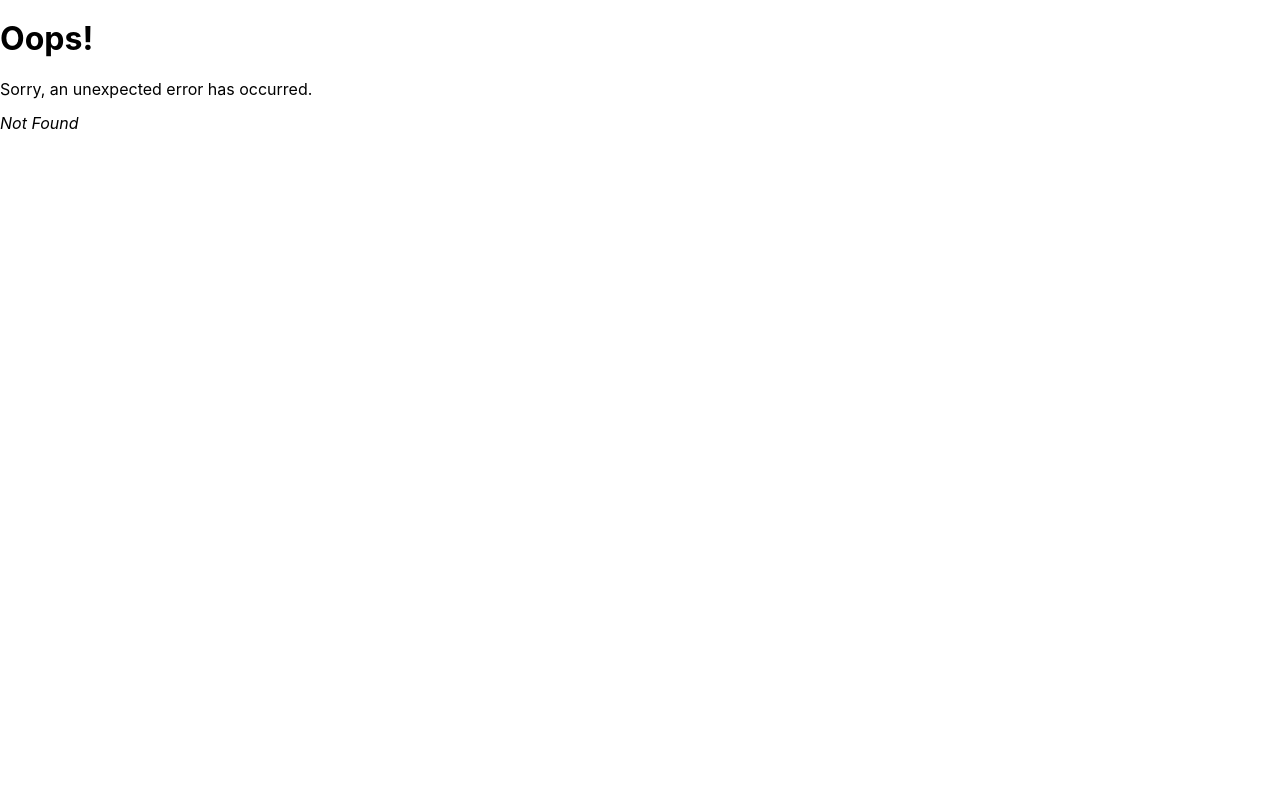
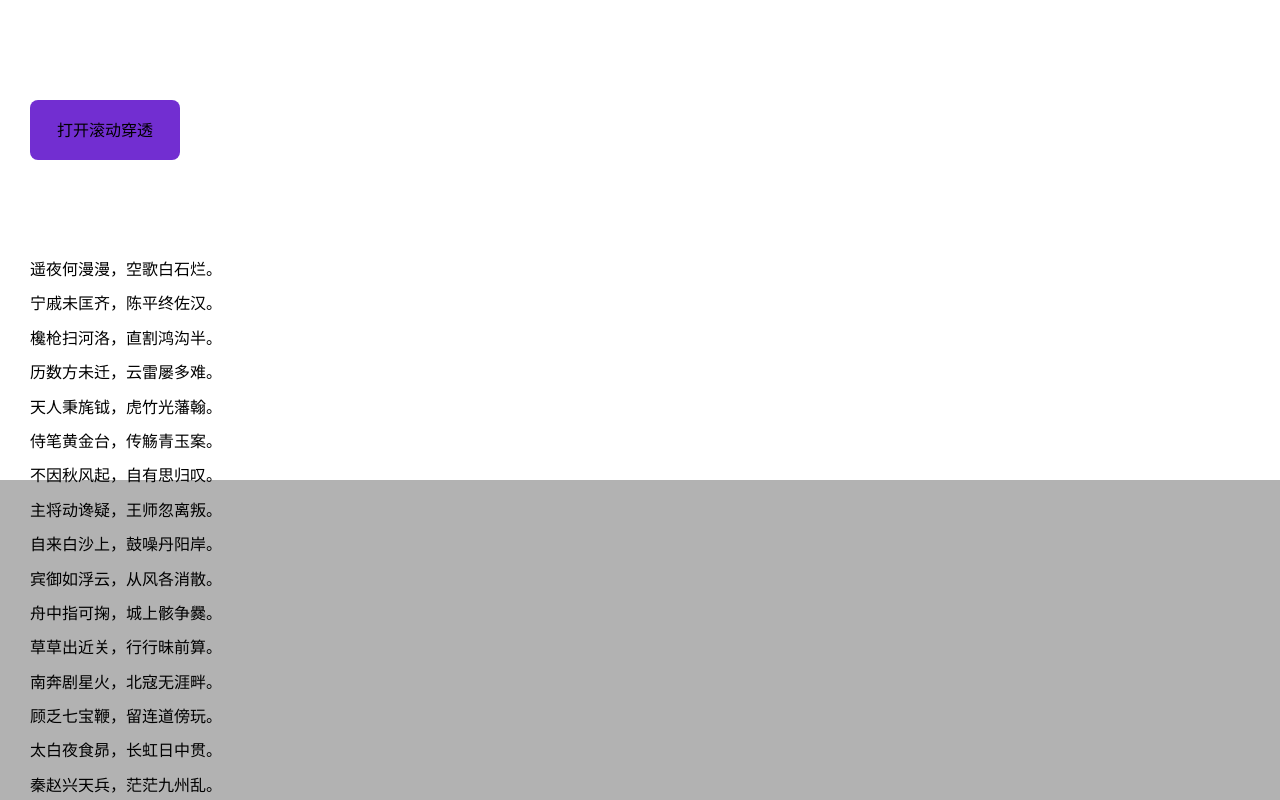
Before and after one commit to hui1991/react-app, a React (Create React App) app: page /pointerEvents in a window 1280 px wide. Before the commit this address had no page. Built offline with nearby package versions, Linux system fonts and the light colour scheme.

Commit message:
feat: pointer-events

```diff
--- a/src/index.css
+++ b/src/index.css
@@ -11,3 +11,8 @@ code {
   font-family: source-code-pro, Menlo, Monaco, Consolas, 'Courier New',
     monospace;
 }
+
+html,
+body {
+  overflow: hidden;
+}
--- a/src/pages/home/index.jsx
+++ b/src/pages/home/index.jsx
@@ -1,5 +1,5 @@
-import styles from './index.module.css';
 import { useNavigate } from 'react-router-dom';
+import './index.scss';
 
 const homeList = [
   {
@@ -38,6 +38,10 @@ const homeList = [
     content: 'modal',
     path: '/modal',
   },
+  {
+    content: '滚动穿透',
+    path: '/pointerEvents',
+  },
 ];
 
 /**
@@ -50,7 +54,7 @@ function Home() {
     return (
       <div
         key={index}
-        className={styles.homeListItem}
+        className="home-list-item"
         onClick={() => {
           navigate(path);
         }}
@@ -66,7 +70,7 @@ function Home() {
     );
   };
 
-  return <div className={styles.homeLayout}>{renderHomeList()}</div>;
+  return <div className="home-layout">{renderHomeList()}</div>;
 }
 
 export default Home;
--- a/src/pages/home/index.module.css
+++ /dev/null
@@ -1,15 +0,0 @@
-.homeLayout {
-  background-color: #DDDDDD;
-}
-
-.homeListItem {
-  height: 50px;
-  line-height: 50px;
-  background-color: white;
-  border-bottom: 1px solid #989EA4;
-  padding-left: 15px;
-}
-
-.homeListItem:last-child{
-  border-bottom: transparent;
-}
--- /dev/null
+++ b/src/pages/home/index.scss
@@ -0,0 +1,29 @@
+.home-layout {
+  width: 100vw;
+  background-color: white;
+  overflow-x: hidden;
+}
+
+.home-list-item {
+  position: relative;
+  height: 50px;
+  line-height: 50px;
+  background-color: white;
+  margin: 0 30px;
+  font-size: 16px;
+  font-weight: 400;
+
+  &::after {
+    position: absolute;
+    top: 49px;
+    left: 0;
+    content: '';
+    width: calc(100vw - 60px);
+    height: 1px;
+    background: #eee;
+  }
+
+  &:last-child::after {
+    display: none;
+  }
+}
--- /dev/null
+++ b/src/pages/pointer-events/index.scss
@@ -0,0 +1,28 @@
+.scroll-page {
+  width: 100vw;
+  height: 100vh;
+  overflow: scroll;
+}
+
+.scroll-page-container {
+  height: 200vh;
+  margin-left: 30px;
+}
+
+.bottom-mask {
+  position: fixed;
+  bottom: 0;
+  width: 100vw;
+  height: 40vh;
+  background: rgba($color: #000, $alpha: 0.3);
+}
+
+.botton {
+  width: 150px;
+  height: 60px;
+  line-height: 60px;
+  background: #722ed1;
+  border-radius: 8px;
+  text-align: center;
+  margin: 100px 0;
+}
--- /dev/null
+++ b/src/pages/pointer-events/index.tsx
@@ -0,0 +1,47 @@
+import { useState } from 'react';
+import './index.scss';
+
+/**
+ * pointer-events 属性使用，滚动穿透
+ * https://developer.mozilla.org/zh-CN/docs/Web/CSS/pointer-events
+ */
+export default function PointerEvents() {
+  const [open, setOpen] = useState(false);
+
+  const handleOnClick = () => {
+    setOpen(!open);
+  };
+
+  return (
+    <div className="scroll-page">
+      <div className="scroll-page-container">
+        <div className="botton" onClick={handleOnClick}>
+          {open ? '关闭滚动穿透' : '打开滚动穿透'}
+        </div>
+        <p>遥夜何漫漫，空歌白石烂。</p>
+        <p>宁戚未匡齐，陈平终佐汉。</p>
+        <p>欃枪扫河洛，直割鸿沟半。</p>
+        <p>历数方未迁，云雷屡多难。</p>
+        <p>天人秉旄钺，虎竹光藩翰。</p>
+        <p>侍笔黄金台，传觞青玉案。</p>
+        <p>不因秋风起，自有思归叹。</p>
+        <p>主将动谗疑，王师忽离叛。</p>
+        <p>自来白沙上，鼓噪丹阳岸。</p>
+        <p>宾御如浮云，从风各消散。</p>
+        <p>舟中指可掬，城上骸争爨。</p>
+        <p>草草出近关，行行昧前算。</p>
+        <p>南奔剧星火，北寇无涯畔。</p>
+        <p>顾乏七宝鞭，留连道傍玩。</p>
+        <p>太白夜食昴，长虹日中贯。</p>
+        <p>秦赵兴天兵，茫茫九州乱。</p>
+        <p>感遇明主恩，颇高祖逖言。</p>
+        <p>过江誓流水，志在清中原。</p>
+        <p>拔剑击前柱，悲歌难重论。</p>
+      </div>
+      <div
+        style={{ pointerEvents: open ? 'none' : 'auto' }}
+        className="bottom-mask"
+      ></div>
+    </div>
+  );
+}
--- a/src/routes/route.js
+++ b/src/routes/route.js
@@ -9,6 +9,7 @@ import Center from '../pages/center/index';
 import Home from '../pages/home';
 import Test from '../pages/test';
 import Modal from '../pages/modal/index';
+import PointerEvents from '../pages/pointer-events/index';
 
 const roots = [
   {
@@ -61,6 +62,11 @@ const roots = [
     element: <Modal />,
     errorElement: <ErrorPage />,
   },
+  {
+    path: '/pointerEvents',
+    element: <PointerEvents />,
+    errorElement: <ErrorPage />,
+  },
 ];
 
 export default roots;
```
